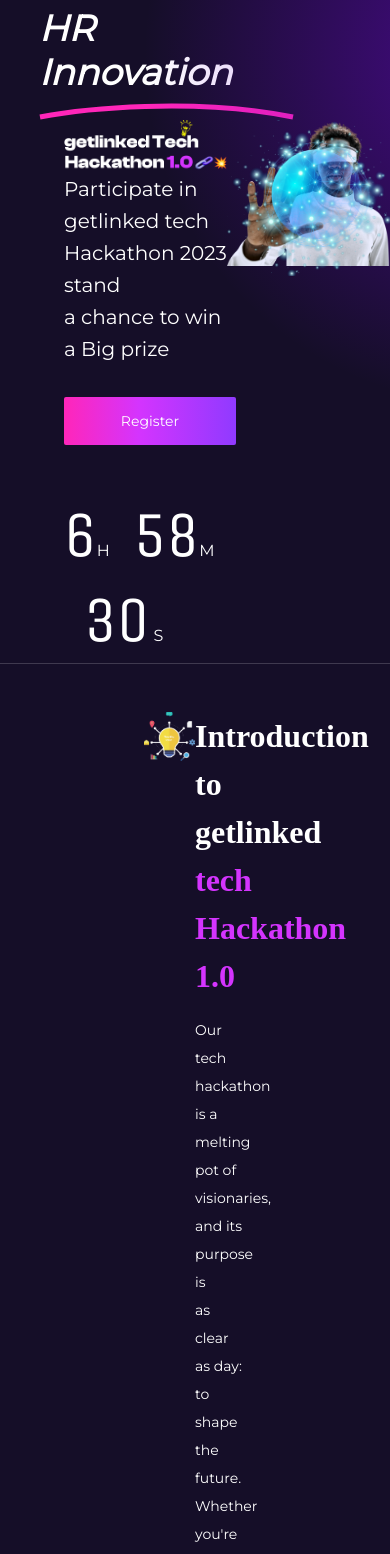
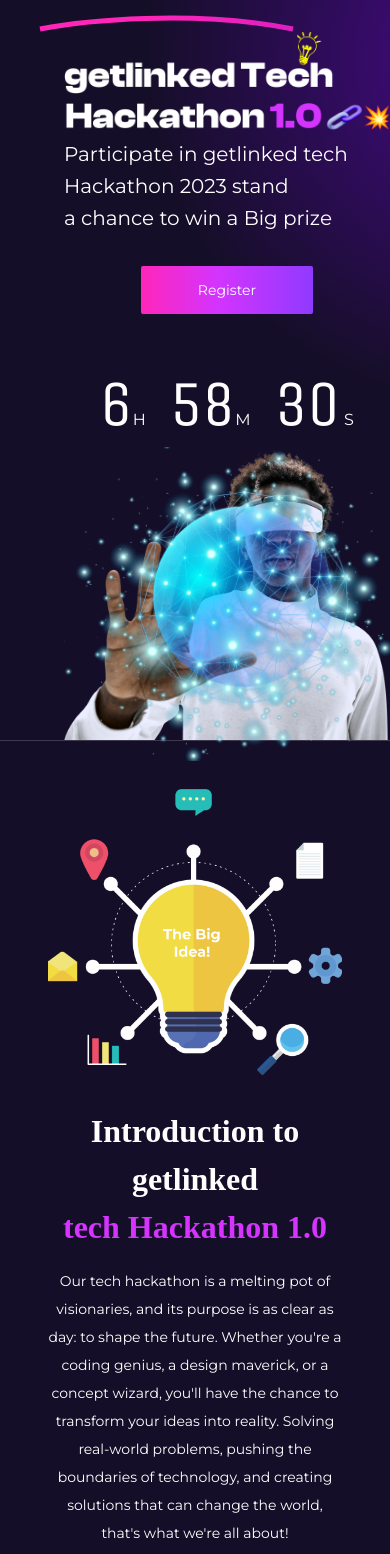
Before and after one commit to FavourOyewumi7/getLinkedSolution, a Vue app in the folder getlinkedsol/: page / in a window 390 px wide. Shown: the part 294-1848 px from the top of the page. Built offline with nearby package versions, Linux system fonts and the light colour scheme; a web font is replaced by a local one.

Commit message:
working on responsiveness

```diff
--- a/getlinkedsol/src/components/FAQComp.vue
+++ b/getlinkedsol/src/components/FAQComp.vue
@@ -1,5 +1,5 @@
 <template>
-  <section class="faq-section text-white py-36 px-36 border-t border-border grid grid-cols-2">
+  <section class="faq-section text-white py-36 md:px-36 border-t border-border md:grid md:grid-cols-2 flex flex-col px-12 text-center">
     <div>
       <header class="faq-header">
         Frequently Ask
@@ -42,7 +42,7 @@
       </section>
     </div>
 
-    <div class=" ">
+    <div class="md:mt-0 mt-32 ">
       <div class="w-4/5 flex justify-between relative">
       <span class="questions-1 px-8">?</span>
       <span class="questions-2 px-8 absolute -top-12 inset-x-1/3 ">?</span>
--- a/getlinkedsol/src/components/IdeaComp.vue
+++ b/getlinkedsol/src/components/IdeaComp.vue
@@ -4,7 +4,7 @@
     rel="stylesheet"
   /> -->
   <div
-    class="idea-section text-white grid grid-cols-2 py-12 px-36 border-t border-border"
+    class="idea-section text-white gap-8 md:grid md:grid-cols-2 flex flex-col md:text-left text-center py-12 md:px-36 px-12 border-t border-border"
   >
     <div>
       <img src="../assets/idea.png" alt="Big Idea Image" />
@@ -15,12 +15,12 @@
         <span class="text-pink"> tech Hackathon 1.0 </span>
       </header>
 
-      <p class="pt-4 leading-7 text-sm">
-        Our tech hackathon is a melting pot of visionaries, and its purpose is <br>
-        as clear as day: to shape the future. Whether you're a coding genius, a<br>
-        design maverick, or a concept wizard, you'll have the chance to<br>
-        transform your ideas into reality. Solving real-world problems, pushing<br>
-        the boundaries of technology, and creating solutions that can change the<br>
+      <p class="pt-4 leading-7 text-sm md:text-left text-center">
+        Our tech hackathon is a melting pot of visionaries, and its purpose is
+        as clear as day: to shape the future. Whether you're a coding genius, a
+        design maverick, or a concept wizard, you'll have the chance to
+        transform your ideas into reality. Solving real-world problems, pushing
+        the boundaries of technology, and creating solutions that can change the
         world, that's what we're all about!
       </p>
     </div>
--- a/getlinkedsol/src/components/JudgeComp.vue
+++ b/getlinkedsol/src/components/JudgeComp.vue
@@ -4,7 +4,7 @@
     rel="stylesheet"
   /> -->
   <div
-    class="judge-section text-white grid grid-cols-2 py-12 px-36 relative border-t border-border"
+    class="judge-section text-white md:grid md:grid-cols-2 py-12 md:px-36 px-12 text-center md:text-left relative border-t border-border"
   >
     <div class="radial-color-purple -bottom-20"></div>
     <div class="radial-color-purple -bottom-64 right-0"></div>
--- a/getlinkedsol/src/components/LandingComp.vue
+++ b/getlinkedsol/src/components/LandingComp.vue
@@ -5,7 +5,7 @@
   <div class="radial-color-purple left-36 top-0"></div>
     <div class="flex flex-row justify-end pr-24">
       <div>
-        <h2 class="landing-text text-4xl italic font-extrabold mb-2">
+        <h2 class="landing-text md:text-4xl italic md:font-extrabold mb-2 text-base font-bold ">
           Igniting a Revolution in HR Innovation
         </h2>
         <div class="flex flex-row justify-end">
@@ -25,9 +25,9 @@
         </div>
       </div>
     </div>
-    <div class="grid grid-cols-2">
-      <div class="z-10">
-        <img src="../assets/landingimg.png" alt=" getlinked Tech Hackathon" class="" />
+    <div class="md:grid md:grid-cols-2 flex flex-col">
+      <div class="z-10 md:block flex flex-col items-center">
+        <img src="../assets/landingimg.png" alt=" getlinked Tech Hackathon" class="md:pr-0 " />
         <p class="text-xl leading-8 mb-8">
           Participate in getlinked tech Hackathon 2023 stand <br />
           a chance to win a Big prize
--- a/getlinkedsol/src/components/NavBar.vue
+++ b/getlinkedsol/src/components/NavBar.vue
@@ -10,7 +10,7 @@
         <span class="text-pink m-0 p-0"> linked </span>
       </router-link>
     </header>
-
+    <div class="flex flex-row justify-between">
     <div class="nav-links flex text-white text-sm flex-col justify-center">
       <ul class="flex">
         <li class="px-8"><router-link to="/">Timeline</router-link></li>
@@ -23,6 +23,7 @@
     <ButtonVal>
       <router-link to="/register"> Register </router-link>
     </ButtonVal>
+    </div>
   </nav>
 </template>
 
--- a/getlinkedsol/src/components/PrivacyComp.vue
+++ b/getlinkedsol/src/components/PrivacyComp.vue
@@ -1,5 +1,5 @@
 <template>
-  <section class="privacy-section text-white py-16 my-16 relative  mx-36  border-t border-border grid grid-cols-2">
+  <section class="privacy-section text-white py-16 my-16 relative  md:mx-36 text-center md:text-left  border-t border-border flex flex-col md:grid md:grid-cols-2">
     <div class="radial-color-purple -bottom-36 -left-48 "></div>
     <div>
       <header class="privacy-header">
@@ -64,10 +64,12 @@
             for your project development
           </span>
         </div>
+        <ButtonVal>Read More</ButtonVal>
+
       </div>
     </div>
 
-    <div class="bg-privacy bg-no-repeat relative">
+    <div class="bg-privacy bg-no-repeat relative h-full w-full">
 
       <img src="../assets/privacyimg.png" alt="" class="absolute inset-x-0 bottom-0">
 
@@ -76,8 +78,12 @@
 </template>
 
 <script>
+import ButtonVal from './ButtonVal.vue';
 export default {
   name: "PrivacyComp",
+  components:{
+    ButtonVal
+  }
 };
 </script>
 
@@ -93,8 +99,7 @@
   font-family: "Montserrat", sans-serif;
 }
 .priv-div{
-  width: 35.563rem;
-  height: 38rem;
+
   background: rgba(217, 217, 217, 0.03);
 }
 .radial-color-purple {
--- a/getlinkedsol/src/components/PrizesComp.vue
+++ b/getlinkedsol/src/components/PrizesComp.vue
@@ -1,10 +1,10 @@
 <template>
   <section
-    class="prizes-section relative text-white py-16 px-16 border-t border-border"
+    class="prizes-section relative text-white py-16 md:grid md:grid-cols-2 md:text-left flex flex-col text-center px-16 border-t border-border"
   >
     <div class="radial-color-purple left-36 top-0"></div>
     <!-- <div class="radial-color-light -right-36 top-0"></div> -->
-    <div class="grid grid-cols-2">
+    <!-- <div class=""> -->
       <div class="flex flex-col justify-end mt-8">
         <img src="../assets/prizestrophy.png" alt="Trophy" class="z-10" />
       </div>
@@ -19,7 +19,7 @@
         </p>
         <img src="../assets/prizes.png" alt="Prizes Description" class="z-10" />
       </div>
-    </div>
+    <!-- </div> -->
   </section>
 </template>
 
--- a/getlinkedsol/src/components/RulesComp.vue
+++ b/getlinkedsol/src/components/RulesComp.vue
@@ -4,7 +4,7 @@
     rel="stylesheet"
   /> -->
   <div
-    class="rules-section relative text-white grid grid-cols-2 py-12 px-36 border-t border-border"
+    class="rules-section relative text-white md:grid md:grid-cols-2 flex flex-col md:text-left text-center py-12 md:px-36 px-12 border-t border-border"
   >
   <div class="radial-color-purple "></div>
     <div class="flex flex-col justify-center">
@@ -15,14 +15,13 @@
 
       <p class="pt-4 leading-7 text-sm z-10">
         Our tech hackathon is a melting pot of visionaries, and its purpose is
-        <br />
         as clear as day: to shape the future. Whether you're a coding genius,
-        a<br />
-        design maverick, or a concept wizard, you'll have the chance to<br />
+        a
+        design maverick, or a concept wizard, you'll have the chance to
         transform your ideas into reality. Solving real-world problems,
-        pushing<br />
+        pushing
         the boundaries of technology, and creating solutions that can change
-        the<br />
+        the
         world, that's what we're all about!
       </p>
     </div>
--- a/getlinkedsol/src/components/TimelineComp.vue
+++ b/getlinkedsol/src/components/TimelineComp.vue
@@ -1,6 +1,6 @@
 <template>
   <section
-    class="timeline-section text-white py-16 my-16 px-36 border-t border-border"
+    class="timeline-section text-white py-16 my-16 md:px-36 px-12 border-t border-border"
   >
     <div class="text-center">
       <h2 class="timeline-header">Timeline</h2>
```
Also changed, not shown: getlinkedsol/src/components/FooterComp.vue (+5 -5 lines), getlinkedsol/src/pages/RegisterPage.vue (+6 -6 lines).
